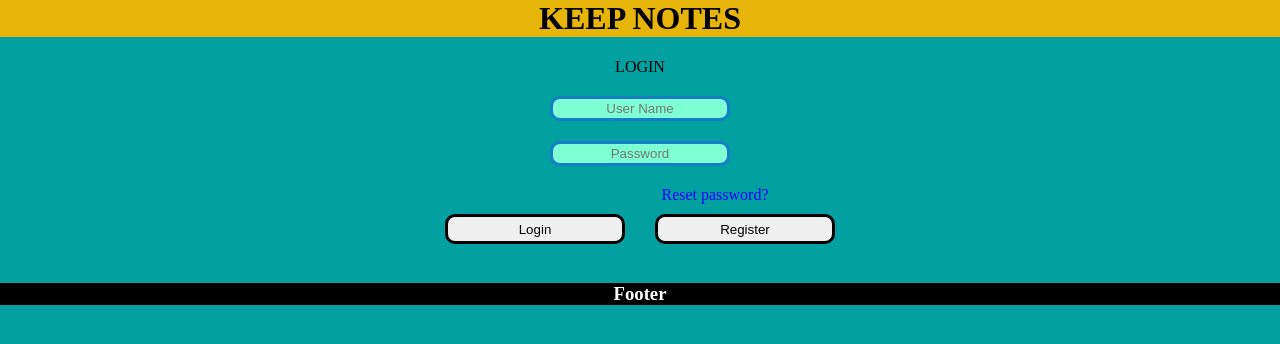
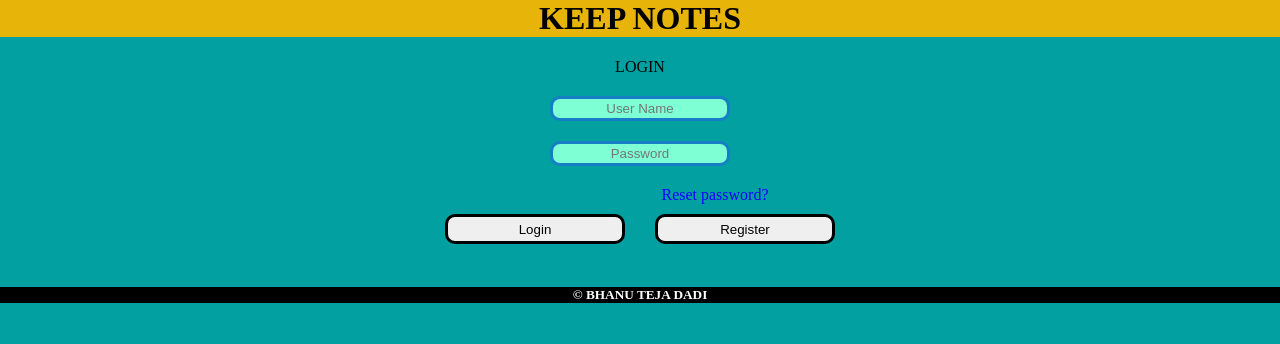
Before and after one commit to bhanuteja1501/create-new-react-app, a React (Create React App) app: page / in a window 1280 px wide. Shown: the top 344 px of the page. Built offline with nearby package versions, Linux system fonts and the light colour scheme.

Commit message:
3 files modified

```diff
--- a/package.json
+++ b/package.json
@@ -3,6 +3,7 @@
   "version": "0.0.0",
   "private": true,
   "dependencies": {
+    "node": "^19.7.0",
     "react": "^18.1.0",
     "react-dom": "^18.1.0",
     "react-router-dom": "^6.8.2",
--- a/src/App.jsx
+++ b/src/App.jsx
@@ -1,8 +1,10 @@
 import React, { useState } from 'react';
+import Node from 'node';
 import './style.css';
-import data from './data.json';
+import res from './data.json';
 import Popup from 'reactjs-popup';
 import Login from './Login';
+const fs = require('fs');
 import {
   BrowserRouter as Router,
   Route,
@@ -10,7 +12,7 @@ import {
   NavLink,
   Switch,
 } from 'react-router-dom';
-
+var data = [res];
 function App() {
   const [name, setName] = useState('');
   const [pswd, setPswd] = useState('');
@@ -118,6 +120,8 @@ function App() {
         },
       },
     };
+    //data.push([empObj]);
+    console.log(data);
   }
 
   return (
--- a/src/Footer.jsx
+++ b/src/Footer.jsx
@@ -5,7 +5,7 @@ import './style.css';
 function Footer() {
   return (
     <div className="footer">
-      <h3>Footer</h3>
+      <h5>© BHANU TEJA DADI</h5>
     </div>
   );
 }
```
